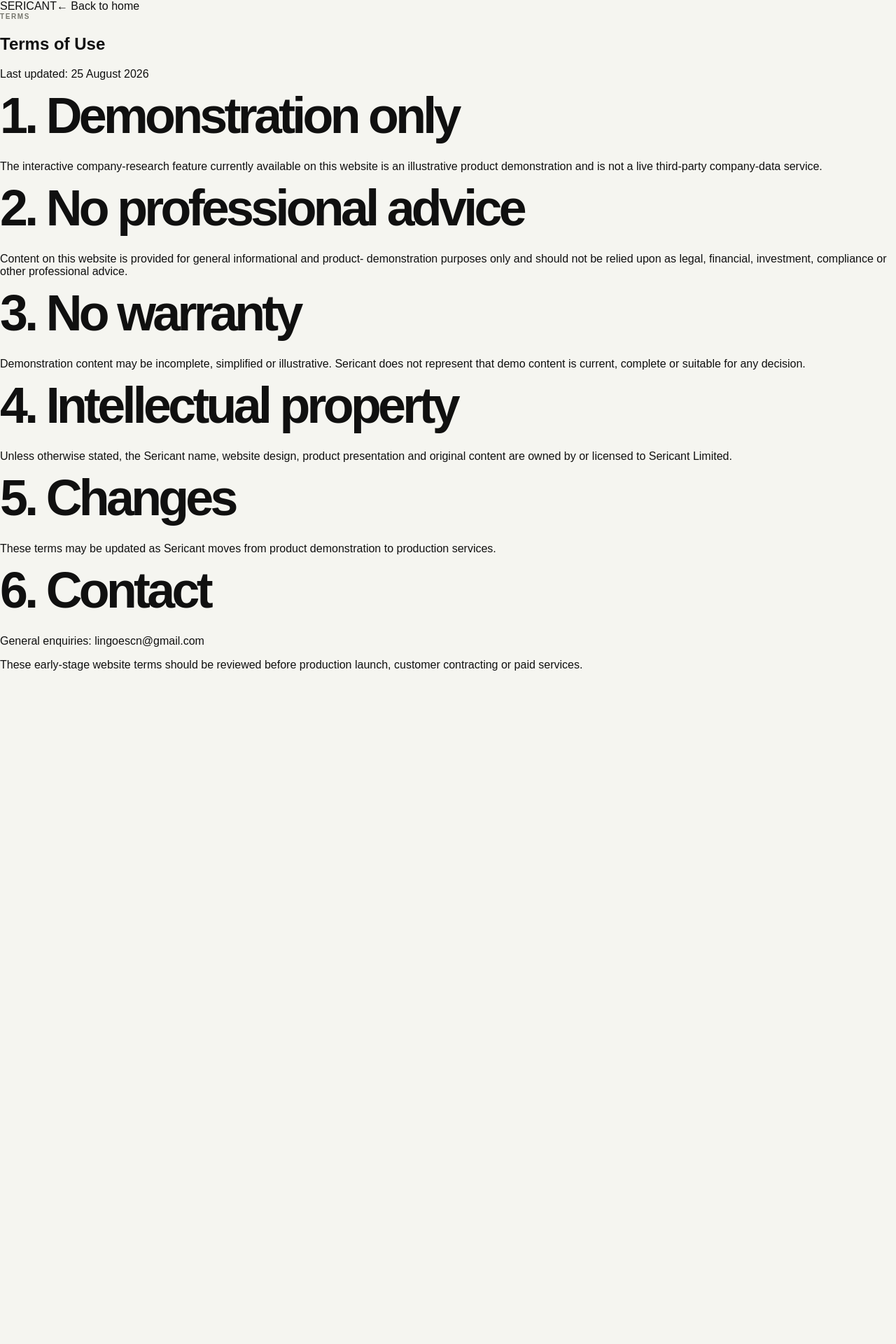
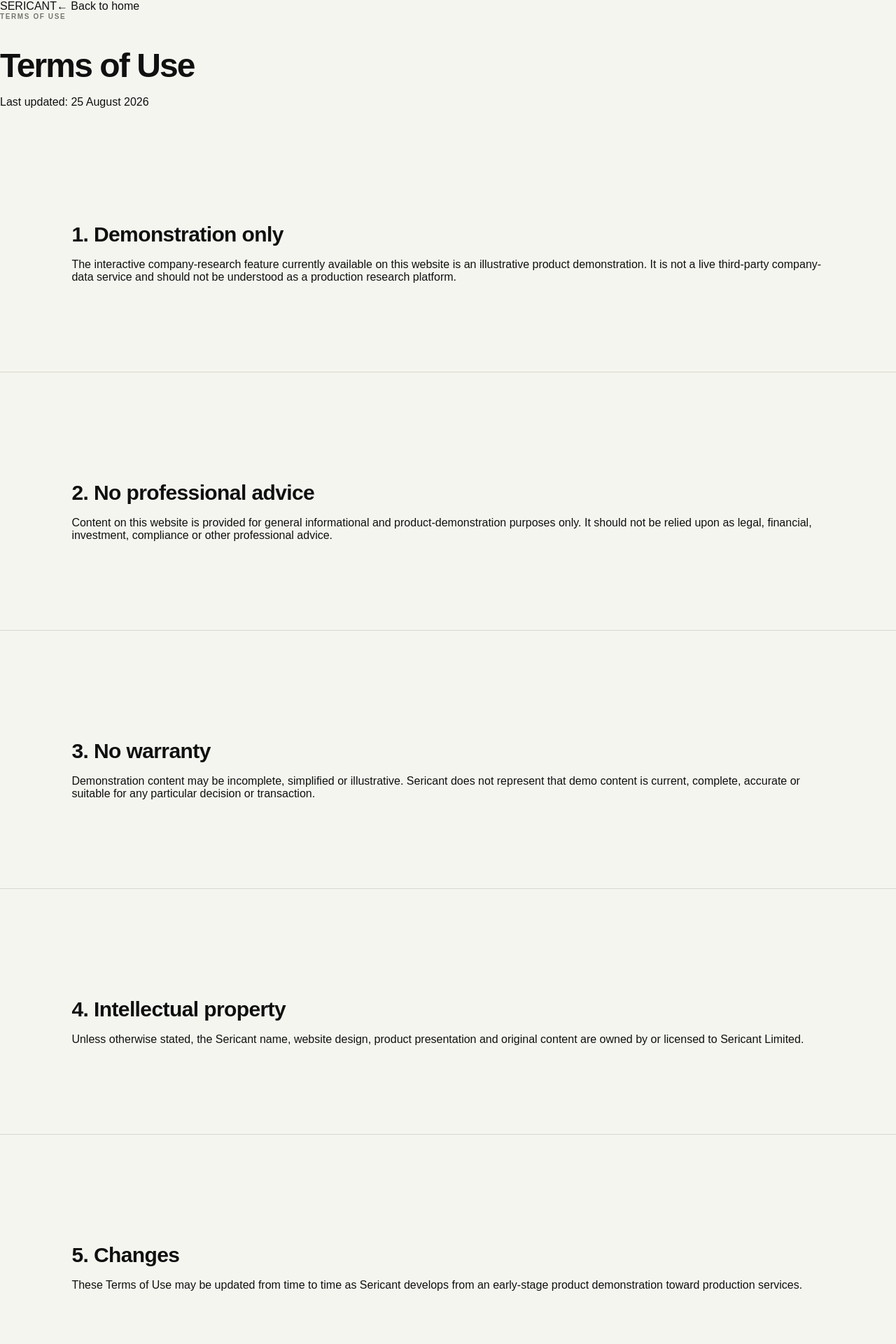
Before and after one commit to lingoescn-droid/sericant-website, a Next.js app: page /terms in a window 1280 px wide. Shown: the top 1920 px of the page at 70% size. Before the commit the page ends 959 px from the top, so only its background shows below. Built offline with nearby package versions, Linux system fonts and the light colour scheme.

Commit message:
Refactor terms page layout and content

```diff
--- a/app/terms/page.tsx
+++ b/app/terms/page.tsx
@@ -9,53 +9,154 @@ export default function Page() {
   return (
     <main className="legalPage">
       <header className="simpleHeader">
-        <Link href="/" className="logo">SERICANT</Link>
-        <Link href="/" className="back">← Back to home</Link>
+        <Link href="/" className="logo">
+          SERICANT
+        </Link>
+
+        <Link href="/" className="back">
+          ← Back to home
+        </Link>
       </header>
+
       <article className="legalContent">
-        <div className="sectionLabel">TERMS</div>
-        <h1>Terms of Use</h1>
-        <p className="lede">Last updated: 25 August 2026</p>
+        <div className="sectionLabel">TERMS OF USE</div>
 
-        <h2>1. Demonstration only</h2>
-        <p>
-          The interactive company-research feature currently available on this website is
-          an illustrative product demonstration and is not a live third-party company-data
-          service.
+        <h1
+          style={{
+            fontSize: "48px",
+            lineHeight: 1.05,
+            letterSpacing: "-0.04em",
+            marginBottom: "18px"
+          }}
+        >
+          Terms of Use
+        </h1>
+
+        <p
+          className="lede"
+          style={{
+            marginBottom: "52px"
+          }}
+        >
+          Last updated: 25 August 2026
         </p>
 
-        <h2>2. No professional advice</h2>
+        <section style={{ marginBottom: "44px" }}>
+          <h2
+            style={{
+              fontSize: "30px",
+              lineHeight: 1.2,
+              letterSpacing: "-0.02em",
+              marginBottom: "12px"
+            }}
+          >
+            1. Demonstration only
+          </h2>
+
           <p>
-          Content on this website is provided for general informational and product-
-          demonstration purposes only and should not be relied upon as legal, financial,
-          investment, compliance or other professional advice.
+            The interactive company-research feature currently available on this
+            website is an illustrative product demonstration. It is not a live
+            third-party company-data service and should not be understood as a
+            production research platform.
           </p>
+        </section>
 
-        <h2>3. No warranty</h2>
+        <section style={{ marginBottom: "44px" }}>
+          <h2
+            style={{
+              fontSize: "30px",
+              lineHeight: 1.2,
+              letterSpacing: "-0.02em",
+              marginBottom: "12px"
+            }}
+          >
+            2. No professional advice
+          </h2>
+
           <p>
-          Demonstration content may be incomplete, simplified or illustrative. Sericant does
-          not represent that demo content is current, complete or suitable for any decision.
+            Content on this website is provided for general informational and
+            product-demonstration purposes only. It should not be relied upon as
+            legal, financial, investment, compliance or other professional
+            advice.
           </p>
+        </section>
 
-        <h2>4. Intellectual property</h2>
+        <section style={{ marginBottom: "44px" }}>
+          <h2
+            style={{
+              fontSize: "30px",
+              lineHeight: 1.2,
+              letterSpacing: "-0.02em",
+              marginBottom: "12px"
+            }}
+          >
+            3. No warranty
+          </h2>
+
           <p>
-          Unless otherwise stated, the Sericant name, website design, product presentation
-          and original content are owned by or licensed to Sericant Limited.
+            Demonstration content may be incomplete, simplified or illustrative.
+            Sericant does not represent that demo content is current, complete,
+            accurate or suitable for any particular decision or transaction.
           </p>
+        </section>
 
-        <h2>5. Changes</h2>
+        <section style={{ marginBottom: "44px" }}>
+          <h2
+            style={{
+              fontSize: "30px",
+              lineHeight: 1.2,
+              letterSpacing: "-0.02em",
+              marginBottom: "12px"
+            }}
+          >
+            4. Intellectual property
+          </h2>
+
           <p>
-          These terms may be updated as Sericant moves from product demonstration to
-          production services.
+            Unless otherwise stated, the Sericant name, website design, product
+            presentation and original content are owned by or licensed to
+            Sericant Limited.
           </p>
+        </section>
 
-        <h2>6. Contact</h2>
-        <p>General enquiries: lingoescn@gmail.com</p>
+        <section style={{ marginBottom: "44px" }}>
+          <h2
+            style={{
+              fontSize: "30px",
+              lineHeight: 1.2,
+              letterSpacing: "-0.02em",
+              marginBottom: "12px"
+            }}
+          >
+            5. Changes
+          </h2>
 
-        <div className="legalNote">
-          These early-stage website terms should be reviewed before production launch,
-          customer contracting or paid services.
-        </div>
+          <p>
+            These Terms of Use may be updated from time to time as Sericant
+            develops from an early-stage product demonstration toward production
+            services.
+          </p>
+        </section>
+
+        <section style={{ marginBottom: "20px" }}>
+          <h2
+            style={{
+              fontSize: "30px",
+              lineHeight: 1.2,
+              letterSpacing: "-0.02em",
+              marginBottom: "12px"
+            }}
+          >
+            6. Contact
+          </h2>
+
+          <p>
+            General enquiries:{" "}
+            <a href="mailto:hello@sericant.com">
+              hello@sericant.com
+            </a>
+          </p>
+        </section>
       </article>
     </main>
   );
```
Lines whose indentation alone changed are shown as unchanged.
